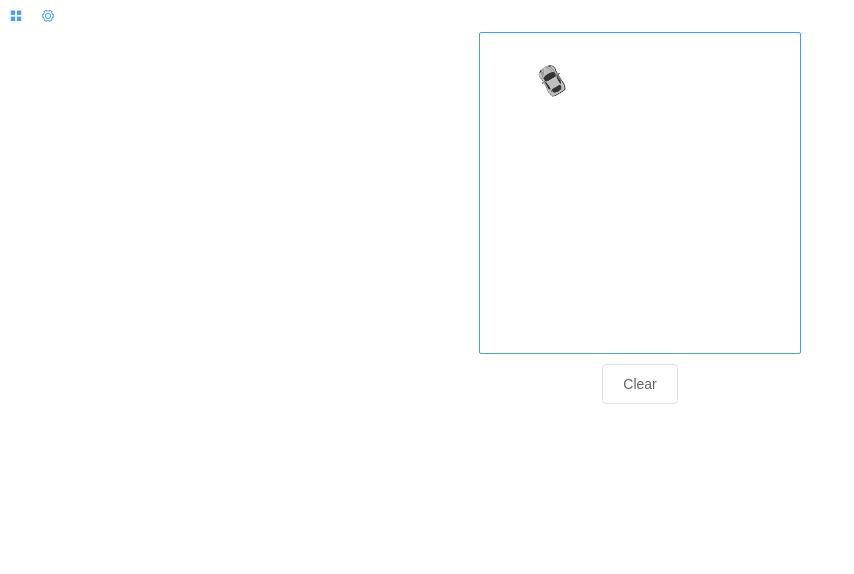
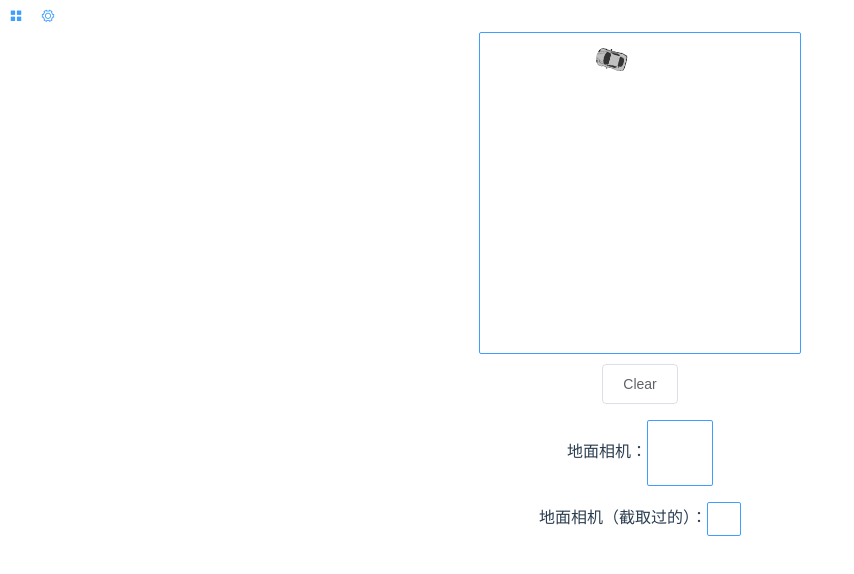
Before and after one commit to frank-deng/experimental-works, a Vue app in the folder vue-cli/: page /#/DrawPad in a window 1280 px wide. Shown: the top 574 px of the page, without its empty margins (0-854 px from the left). Built offline with nearby package versions, Linux system fonts and the light colour scheme.

Commit message:
Car added ground camera

```diff
--- a/vue-cli/src/components/DrawPad/DrawPad.js
+++ b/vue-cli/src/components/DrawPad/DrawPad.js
@@ -24,6 +24,9 @@ export default{
       let ctx = this.ctx;
       ctx.clearRect(0,0,drawPad.width,drawPad.height);
       this.drawing=false;
+    },
+    getCanvas(){
+      return this.$refs.drawPad;
     },
   },
   mounted(){
--- a/vue-cli/src/components/DrawPad/car.js
+++ b/vue-cli/src/components/DrawPad/car.js
@@ -6,6 +6,7 @@ export default{
       rotation:0,
       speed:1,
       steer:0,
+      captureDistance:20,
     };
   },
   computed:{
@@ -34,6 +35,18 @@ export default{
       this.x += this.speed * Math.sin(Math.PI/180*this.rotation);
       this.y -= this.speed * Math.cos(Math.PI/180*this.rotation);
     },
+    lookGround(ground,camera){
+      let captX = this.x + this.captureDistance * Math.sin(Math.PI/180*this.rotation);
+      let captY = this.y - this.captureDistance * Math.cos(Math.PI/180*this.rotation);
+      let camW = camera.width, camH = camera.height;
+      let ctxCamera = camera.getContext('2d');
+      ctxCamera.clearRect(0, 0, camW, camH);
+      ctxCamera.save();
+      ctxCamera.translate(camW/2,camH/2);
+      ctxCamera.rotate(-Math.PI/180*this.rotation);
+      ctxCamera.drawImage(ground, captX-camW/2, captY-camH/2, camW, camH, -camW/2, -camH/2, camW, camH);
+      ctxCamera.restore();
+    },
   },
   mounted(){
   },
--- a/vue-cli/src/components/DrawPad/car.vue
+++ b/vue-cli/src/components/DrawPad/car.vue
@@ -6,7 +6,6 @@
 <style scoped>
 .car{
 	position:absolute;
-  border:1px solid red;
   margin:-16px;
 }
 .car img{
--- a/vue-cli/src/components/DrawPad/main.js
+++ b/vue-cli/src/components/DrawPad/main.js
@@ -9,11 +9,16 @@ export default{
     },
   },
   mounted(){
-    this.$refs.car.place(100,100,0);
+    this.$refs.car.place(200,100,0);
     this.$refs.car.setSpeed(1);
     this.$refs.car.setSteer(-1);
+
+    let ctxGroundCameraCrop = this.$refs.groundCameraCrop.getContext('2d');
     setInterval(()=>{
       this.$refs.car.nextMove();
-    },10)
+      this.$refs.car.lookGround(this.$refs.drawPad.getCanvas(), this.$refs.groundCamera);
+      ctxGroundCameraCrop.clearRect(0,0,100,100);
+      ctxGroundCameraCrop.drawImage(this.$refs.groundCamera, -16, -16);
+    },100)
   },
 }
--- a/vue-cli/src/components/DrawPad/main.vue
+++ b/vue-cli/src/components/DrawPad/main.vue
@@ -6,6 +6,10 @@
     </div>
     <div class='toolBox'>
       <el-button size='tiny' @click='clearDrawPad'>Clear</el-button>
+    </div>
+    <div class='miscBox'>
+      <p>地面相机：<canvas ref='groundCamera' width='64' height='64'></canvas></p>
+      <p>地面相机（截取过的）：<canvas ref='groundCameraCrop' width='32' height='32'></canvas></p>
     </div>
   </div>
 </template>
@@ -23,5 +27,13 @@
   text-align:center;
   margin-top:10px;
 }
+.miscBox{
+  text-align:center;
+}
+.miscBox canvas{
+  border:1px solid #409EFF;
+  border-radius:2px;
+  vertical-align:middle;
+}
 </style>
 <script src='./main.js'></script>
```
